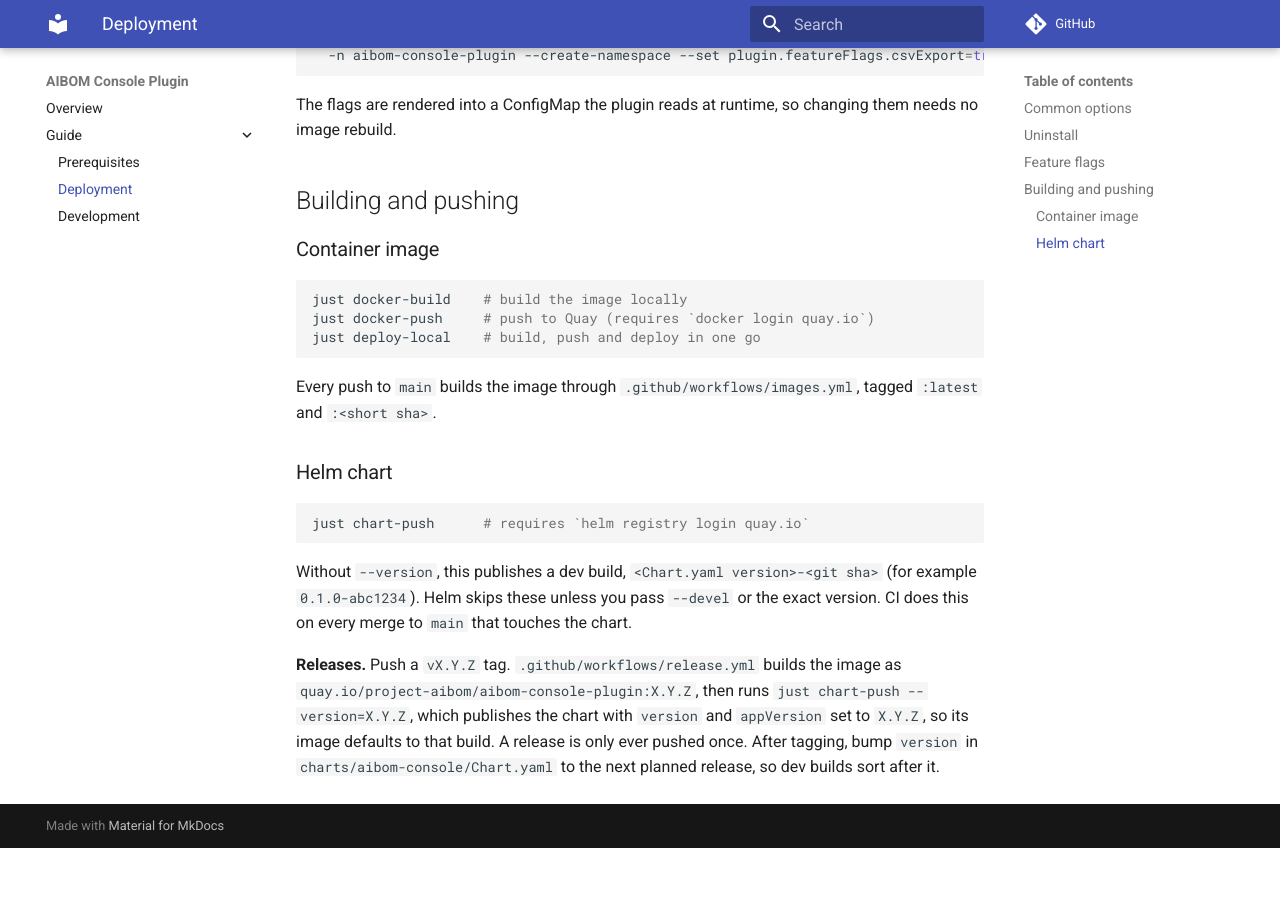
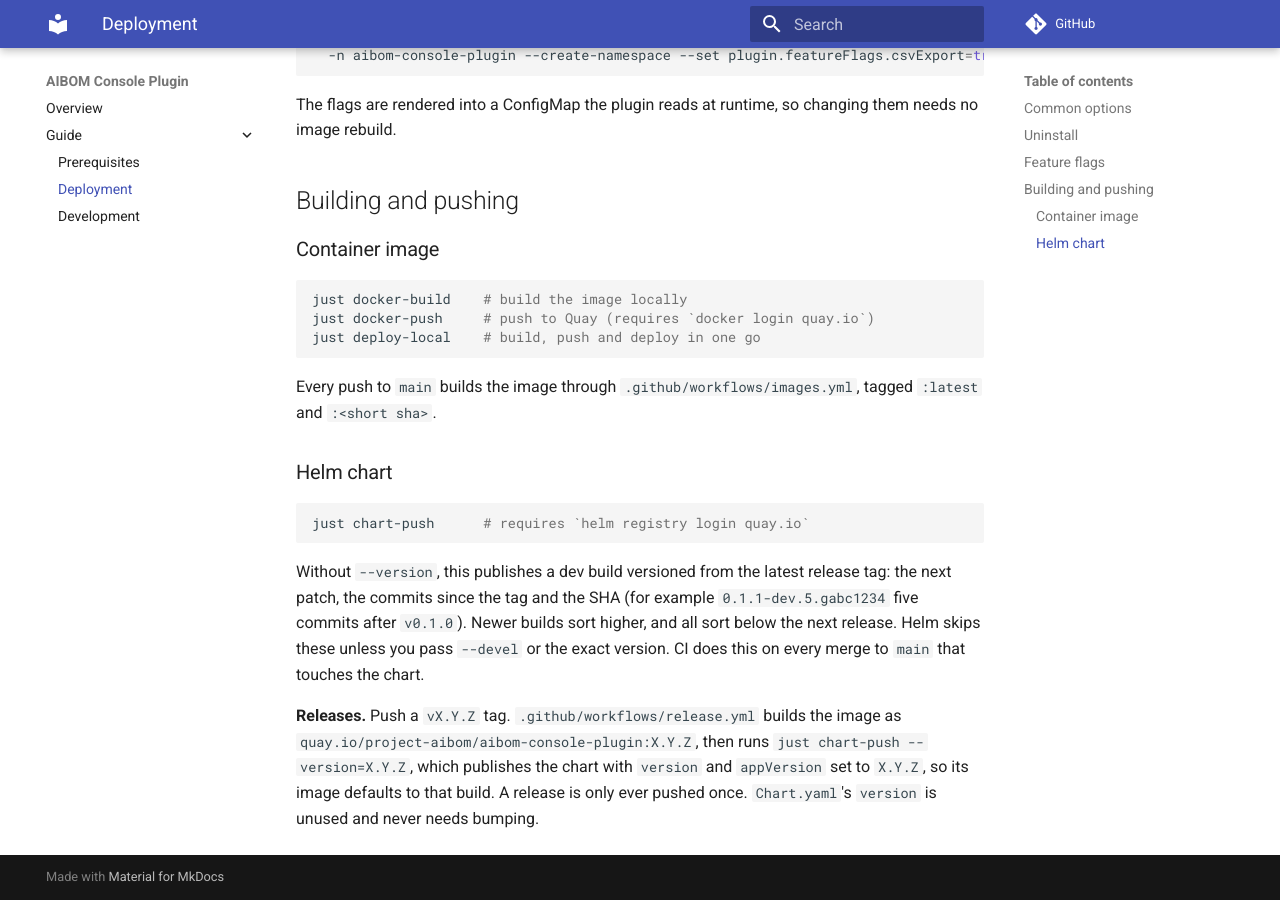
Before and after one commit to gavinsan33/aibom-console-plugin, an MkDocs documentation site: the page built from docs/guide/deployment.md, in a window 1280 px wide and 900 px high, scrolled down 1525 px. Built offline with MkDocs 1.6.1 and Material for MkDocs 9.7.7, drawn with Linux system fonts in a browser that asks for light colours; comment, search, counter and statistics services are not loaded; before the commit the page ends 2373 px from its top, so only the background shows below that.

Commit message:
Version dev charts from the latest release tag
Dev builds are now <next patch>-dev.<commits since tag>.g<sha>, so they sort
after the last release and in commit order (sha-only versions sorted
randomly). Chart.yaml's version no longer needs bumping after a release.

````diff
--- a/docs/guide/deployment.md
+++ b/docs/guide/deployment.md
@@ -84,6 +84,6 @@ Every push to `main` builds the image through `.github/workflows/images.yml`, ta
 just chart-push      # requires `helm registry login quay.io`
 ```
 
-Without `--version`, this publishes a dev build, `<Chart.yaml version>-<git sha>` (for example `0.1.0-abc1234`). Helm skips these unless you pass `--devel` or the exact version. CI does this on every merge to `main` that touches the chart.
+Without `--version`, this publishes a dev build versioned from the latest release tag: the next patch, the commits since the tag and the SHA (for example `0.1.1-dev.5.gabc1234` five commits after `v0.1.0`). Newer builds sort higher, and all sort below the next release. Helm skips these unless you pass `--devel` or the exact version. CI does this on every merge to `main` that touches the chart.
 
-**Releases.** Push a `vX.Y.Z` tag. `.github/workflows/release.yml` builds the image as `quay.io/project-aibom/aibom-console-plugin:X.Y.Z`, then runs `just chart-push --version=X.Y.Z`, which publishes the chart with `version` and `appVersion` set to `X.Y.Z`, so its image defaults to that build. A release is only ever pushed once. After tagging, bump `version` in `charts/aibom-console/Chart.yaml` to the next planned release, so dev builds sort after it.
+**Releases.** Push a `vX.Y.Z` tag. `.github/workflows/release.yml` builds the image as `quay.io/project-aibom/aibom-console-plugin:X.Y.Z`, then runs `just chart-push --version=X.Y.Z`, which publishes the chart with `version` and `appVersion` set to `X.Y.Z`, so its image defaults to that build. A release is only ever pushed once. `Chart.yaml`'s `version` is unused and never needs bumping.
````
Also changed, not shown: README.md (+2 -2 lines), 3 other files.
